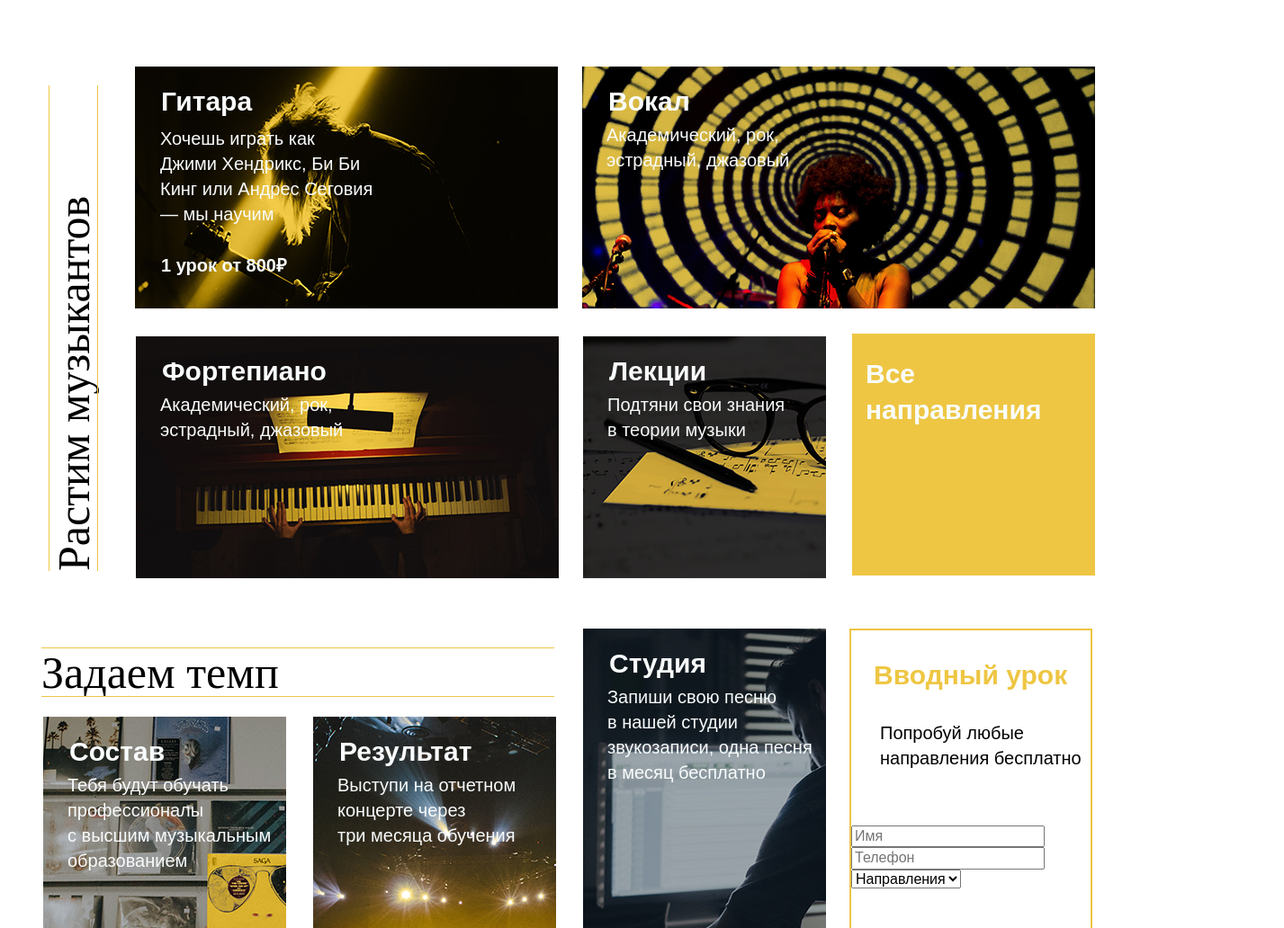
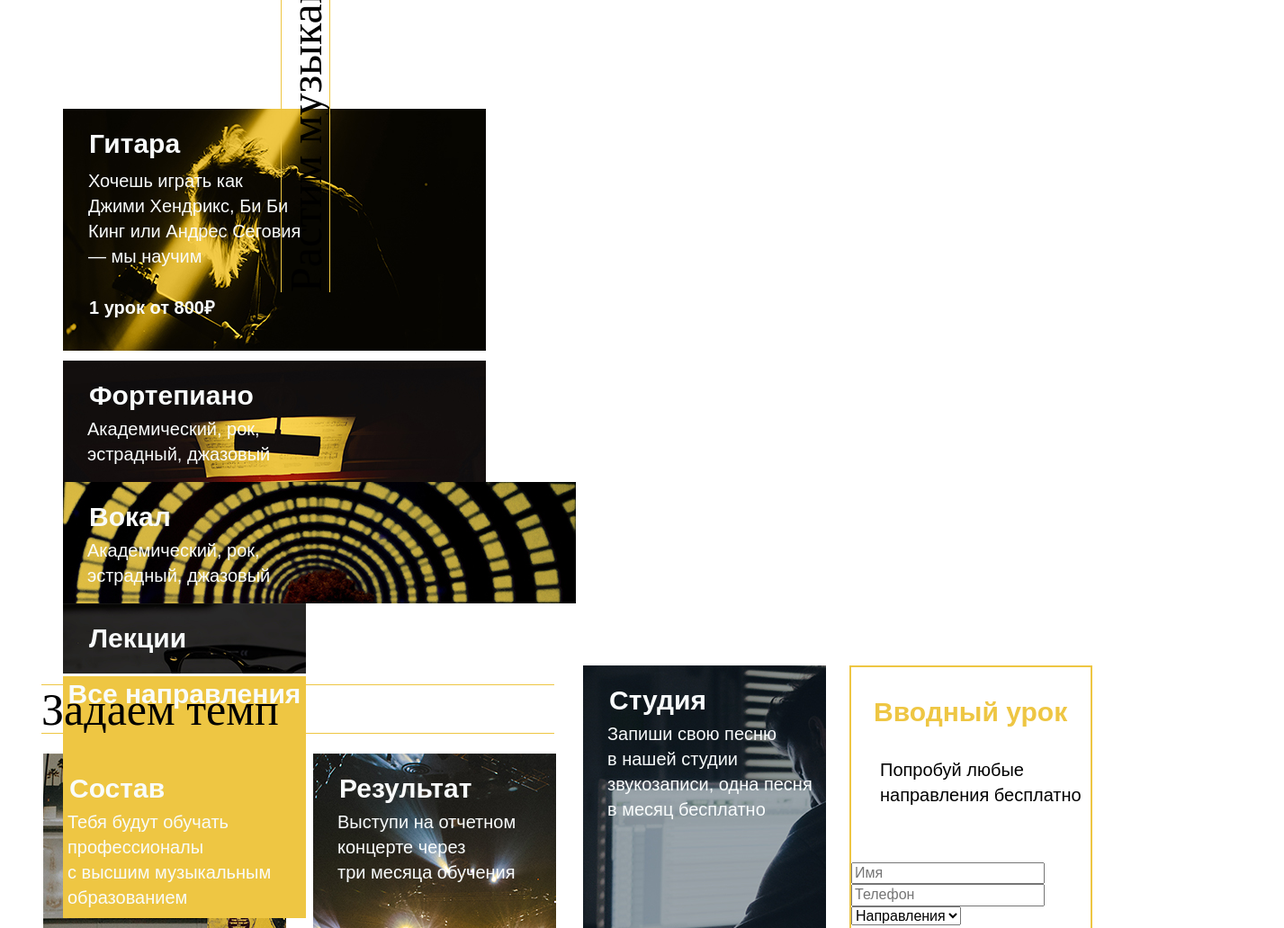
Before and after one commit to ekaterinachasovskikh94/diez, a plain HTML site: page index.html in a window 1280 px wide. Shown: the part 780-1812 px from the top of the page at 90% size, 1427 px wide, since content can reach past the window. Drawn offline with nearby package versions, Linux system fonts and the light colour scheme; a web font is replaced by a local one.

Commit message:
Убрала отступы, добавила флекс

```diff
--- a/index.html
+++ b/index.html
@@ -65,7 +65,54 @@
 		</section>
 
 			<!-- DIRECTIONS -->
-			<section class="main__directions">
+
+		<section class="main__directions">
+				<div class="container direction__container">
+			<h2 class="title main__title">Растим музыкантов</h2>
+
+				<div class="item__gitar">
+				<div class="element">
+			<h3 class="title">Гитара</h3>
+			<p class="text">Начни играть, как Джими Хендрикс</p>
+			<p class="desc text__gitar">Хочешь играть как Джими Хендрикс, Би Би Кинг или Андрес Сеговия— мы научим</p>
+			<p class="desc text__gitar___lesson">1 урок от 800₽</p>
+				</div>
+					</div>
+
+
+			<div class="item__foptepiano">
+				<div class="element">
+					<h3 class="title">Фортепиано</h3>
+				<p class="desc">Академический, рок, эстрадный, джазовый</p>
+				<p class="text">Чувствуй клавиши, как Людовико Эйнауди</p>
+				</div>
+					</div>
+
+			<div class="item__vocal">
+				<div class="element">
+					<h3 class="title">Вокал</h3>
+				<p class="text">Пой, как Селин Дион и Эми Вайнхаус</p>
+				<p class="desc">Академический, рок, эстрадный, джазовый</p>
+			</div>
+				</div>
+
+			<div class="item__lection">
+				<div class="element">
+					<h3 class="title">Лекции</h3>
+				<p class="text">Подтяни свои знания в теории музыки</p>
+			</div>
+				</div>
+			<div class="button button__right">
+			<a href="#" class="link link__direction">Все направления</a>
+			<a href="#" class="link__title__direction">
+				<h3 class="title">Все направления</h3>
+			</a>
+
+		</div>
+				</div>
+			</section>
+
+<!-- 			<section class="main__directions">
 				<div class="container direction__container">
 					<h2 class="title main__title">Растим музыкантов</h2>
 					<div class="block__top__directions">
@@ -123,7 +170,7 @@
 							</div>
 
 						</div>
-			</section>
+			</section> -->
 
 			<!-- ADVANTAGES -->
 <section class="main__advantages">
--- a/style/style.css
+++ b/style/style.css
@@ -154,7 +154,7 @@ h2:after{
 						/*MOBILE*/
 
 /*PROMO*/
-@media (max-width: 1199px) {
+@media (max-width: 1170px) {
 	.container {
 		padding-left: 16px;
 		padding-right: 16px;
@@ -508,40 +508,46 @@ justify-content: flex-end;
 	transform: rotate(-90deg);
 	width: 540px;
 	color: #000;
-	margin: 352px -48px;
+/*	margin: 352px -48px;*/
 	font-size: 50px;
 }
+
+
+								/*DIRECTIONS*/
+
+
 .main__directions{
-	margin-left: -420px;
-	min-height: 640px;
-}
-.block__top__directions{
 	display: flex;
 }
+.direction__container{
+	flex-wrap: wrap;
+	min-width: 1170px;
+}
 .item__gitar{
-	width: 470px;
-	height: 269px;
+/*	width: 50%;*/
 	background-image: url(../images/directions_card_img_1.jpg);
-	margin: -668px -920px;
+	background-repeat: no-repeat;
+/*	margin: -668px -920px;*/
 }
 
 .item__foptepiano{
-	width: 470px;
-	height: 269px;
+/*	width: 50%;*/
 	background-image: url(../images/directions_card_img_3.jpg);
-	margin:-368px 0px 0px -919px;
+	background-repeat: no-repeat;
+/*	margin:-368px 0px 0px -919px;*/
 }
 .item__vocal{
-	width: 570px;
-	height: 269px;
+/*	width: 50%;*/
 	background-image: url(../images/directions_card_img_2.jpg);
-	margin: -668px -147px 0px 787px;
+	background-repeat: no-repeat;
+/*	margin: -668px -147px 0px 787px;*/
 }
 .item__lection{
-	width: 270px;
-	height: 269px;
+/*	width: 270px;
+	height: 269px;*/
 	background-image: url(../images/directions_card_img_4.jpg);
-	margin: 31px 0px 0px 788px;
+	background-repeat: no-repeat;
+/*	margin: 31px 0px 0px 788px;*/
 }
 
 h3.title
@@ -584,12 +590,14 @@ h3.title
 	height: 269px;
 	background-color: #eec643;
 	text-align: center;
-	margin: -371px 0px 0px 1087px;
-	padding: 22px 204px 0px 12px;
+/*	margin: -371px 0px 0px 1087px;
+	padding: 22px 204px 0px 12px;*/
 }
 .link__direction{
 	display: none;
 }
+
+								/*ADVANTAGES*/
 
 .main__advantages{
 	margin-left: -420px;
```
